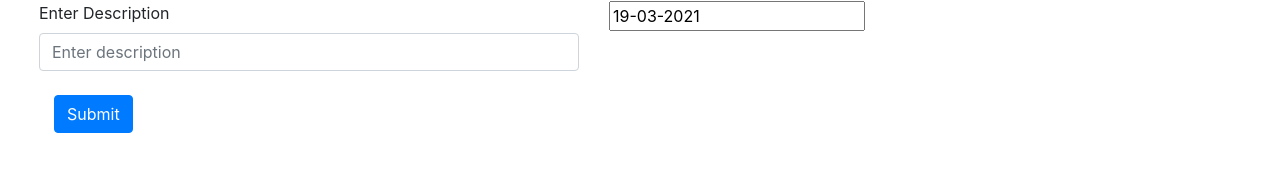
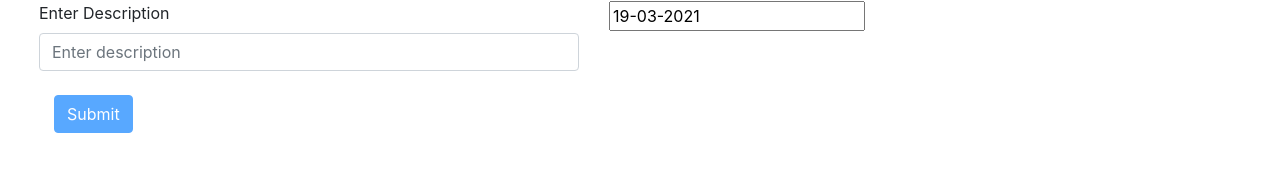
Before and after one commit to RituP14/Monthly-Chip, a React (Create React App) app in the folder monthlychip/: page / in a window 1280 px wide. Shown: the part 262-434 px from the top of the page. Built offline with nearby package versions, Linux system fonts and the light colour scheme; no server answers.

Commit message:
Unit test cases for input fields

```diff
--- a/monthlychip/src/components/MonthlyItemsList.js
+++ b/monthlychip/src/components/MonthlyItemsList.js
@@ -97,7 +97,10 @@ export default class MonthlyItemsList extends Component {
   render() {
     const { items } = this.state;
     const fields = this.state.fields;
-
+    const submitDisabled =
+      !this.state.fields.item_name ||
+      !this.state.fields.item_amount ||
+      !this.state.fields.description;
     return (
       <div className="container m-4" ref={this.container}>
         <form onSubmit={this.contactSubmit.bind(this)}>
@@ -137,6 +140,7 @@ export default class MonthlyItemsList extends Component {
               <input
                 type="text"
                 className="form-control"
+                id="description"
                 name="description"
                 placeholder="Enter description"
                 onChange={this.onChange.bind(this, "description")}
@@ -154,7 +158,11 @@ export default class MonthlyItemsList extends Component {
             </div>
           </div>
           <div className="col-md-6">
-            <button className="btn btn-primary" type="submit">
+            <button
+              className="btn btn-primary"
+              type="submit"
+              disabled={submitDisabled}
+            >
               Submit
             </button>
           </div>
--- /dev/null
+++ b/monthlychip/src/tempPolyfills.js
@@ -0,0 +1,5 @@
+const raf = (global.requestAnimationFrame = (cb) => {
+  setTimeout(cb, 0);
+});
+
+export default raf;
```
Also changed, not shown: monthlychip/package.json (+6 -1 lines), monthlychip/src/setupTests.js (+5 -1 lines), 2 other files (tests, documents, lock files or other folders).
